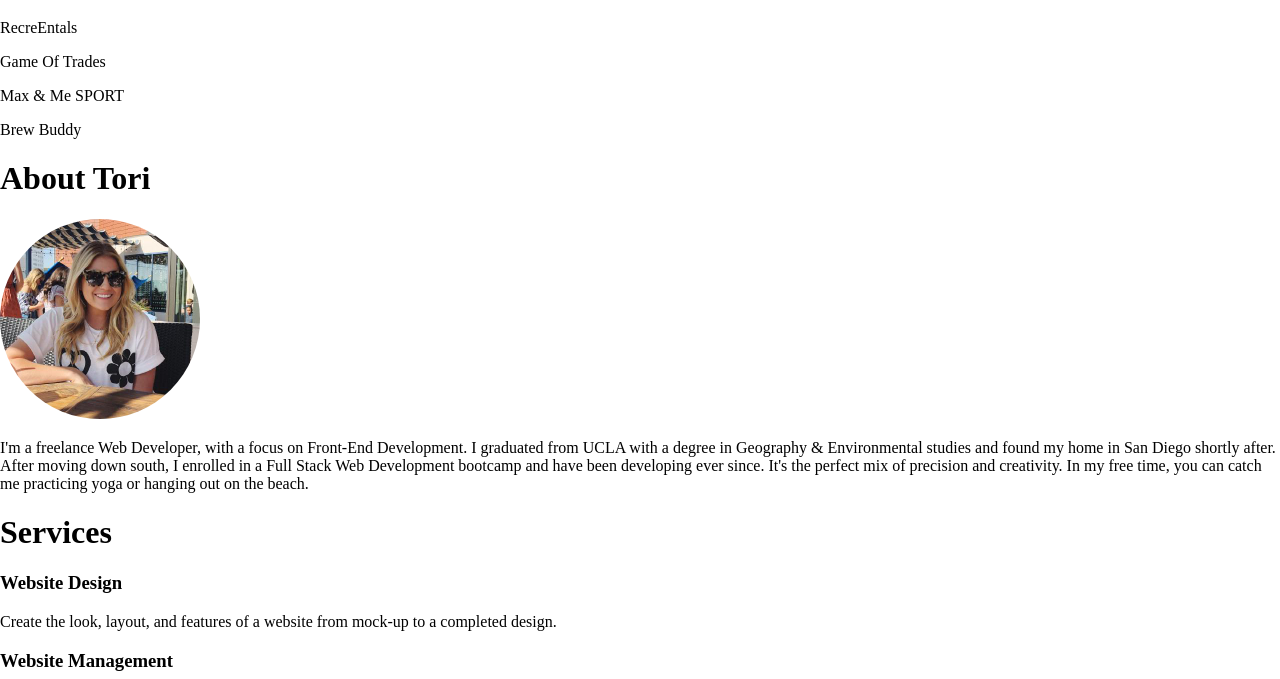
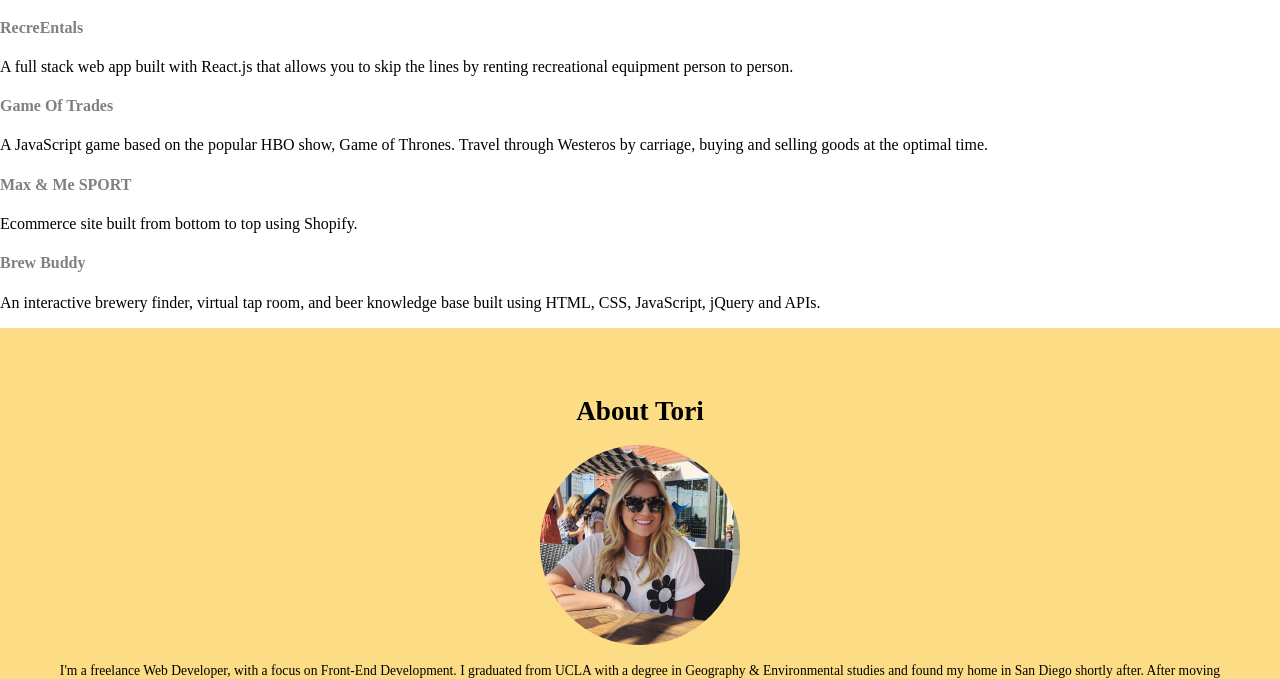
Before and after one commit to torismith94/portfolio, a website: page index.html in a window 1280 px wide. Shown: the part 721-1400 px from the top of the page. Drawn offline with nearby package versions, Linux system fonts and the light colour scheme.

Commit message:
added links to portfolio, finished about me

```diff
--- a/index.css
+++ b/index.css
@@ -39,6 +39,10 @@ body {
     display: none;
 }
 
+a {
+    text-decoration: none;
+    color: grey;
+}
 
 @media screen and (max-width: 600px) {
     .topnav a:not(:first-child) {display: none;}
@@ -62,11 +66,24 @@ body {
     }
 }
 
+/* profile image */
 #me {
     border-radius: 50%;
     height: 200px;
     width: 200px;
 }
+
+/* about me section styling */
+
+.about {
+    margin: 0 auto;
+    text-align: center;
+    font-size: 0.85em;
+    padding: 50px;
+    background-color: #fabf1d8a;
+}
+
+
 /* TACHYONS for FOOTER */
 .dib {
     display: inline-block;
--- a/index.html
+++ b/index.html
@@ -36,28 +36,46 @@
         </header>
         <div class="pa4 ph7-l georgia mw9-l center">
             <p class="f5 f3-ns lh-copy measure georgia">
-                    Specializing in Front-End Web Development, I can take the ordinary and turn it into something out of this world.
-                    With a passion for both design and development, I'm able to fuse the two together to create an unforgettable experience.
+                Specializing in Front-End Web Development, I can take the ordinary and turn it into something out of this world. With a passion
+                for both design and development, I'm able to fuse the two together to create an unforgettable experience.
             </p>
-                <center><i class="fas fa-angle-down"></i></center>
+            <center>
+                <i class="fas fa-angle-down"></i>
+            </center>
         </div>
     </article>
-
 
     <div class="container">
         <div class="projects" id="projects">
             <h1>Projects</h1>
-            <p>RecreEntals</p>
-            <p>Game Of Trades</p>
-            <p>Max & Me SPORT</p>
-            <p>Brew Buddy</p>
+            <h4>
+                <a href="https://recre-ntals.herokuapp.com" target="blank">RecreEntals</a>
+            </h4>
+            <p>A full stack web app built with React.js that allows you to skip the lines by renting recreational equipment
+                person to person.</p>
+            <h4>
+                <a href="https://game-of-trades.herokuapp.com/" target="blank">Game Of Trades</a>
+            </h4>
+            <p>A JavaScript game based on the popular HBO show, Game of Thrones. Travel through Westeros by carriage, buying
+                and selling goods at the optimal time.
+            </p>
+            <h4>
+                <a href="https://www.maxandmesport.com" target="blank">Max & Me SPORT</a>
+            </h4>
+            <p>Ecommerce site built from bottom to top using Shopify.</p>
+            <h4>
+                <a href="https://paulthorman.github.io/BrewBuddy-App/" target="blank">Brew Buddy</a>
+            </h4>
+            <p>An interactive brewery finder, virtual tap room, and beer knowledge base built using HTML, CSS, JavaScript, jQuery and APIs.</p>
         </div>
         <div class="about" id="about">
             <h1>About Tori</h1>
             <img id="me" src="img/tori.jpg">
-            <p>I'm a freelance Web Developer, with a focus on Front-End Development. I graduated from UCLA with a degree in Geography & Environmental
-                studies and found my home in San Diego shortly after. After moving down south, I enrolled in a Full Stack Web Development bootcamp and have
-                been developing ever since. It's the perfect mix of precision and creativity. In my free time, you can catch me practicing yoga or hanging out on the beach.
+            <p>I'm a freelance Web Developer, with a focus on Front-End Development. I graduated from UCLA with a degree in
+                Geography & Environmental studies and found my home in San Diego shortly after. After moving down south,
+                I enrolled in a Full Stack Web Development bootcamp and have been developing ever since. It's the perfect
+                mix of precision and creativity. In my free time, you can catch me practicing yoga or hanging out on the
+                beach.
             </p>
         </div>
         <div class="services" id="services">
```
Lines whose indentation alone changed are shown as unchanged.
